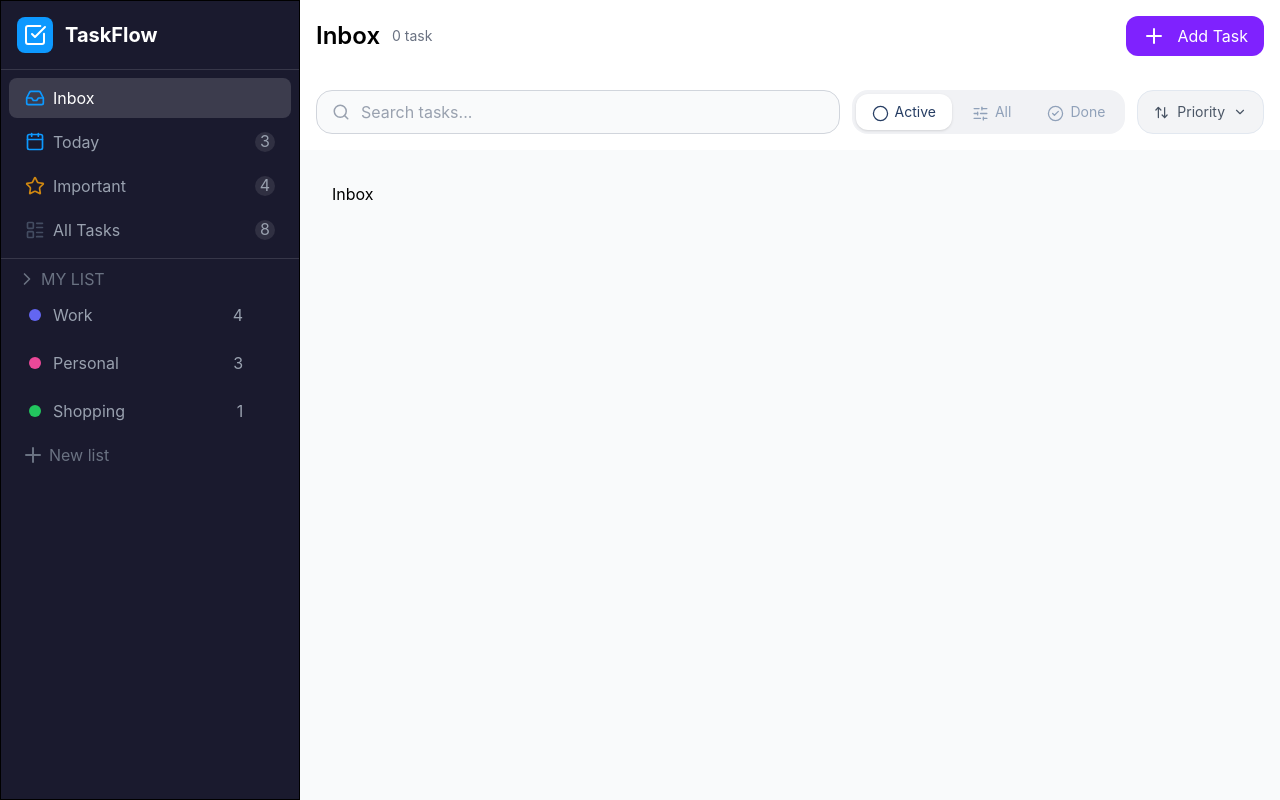
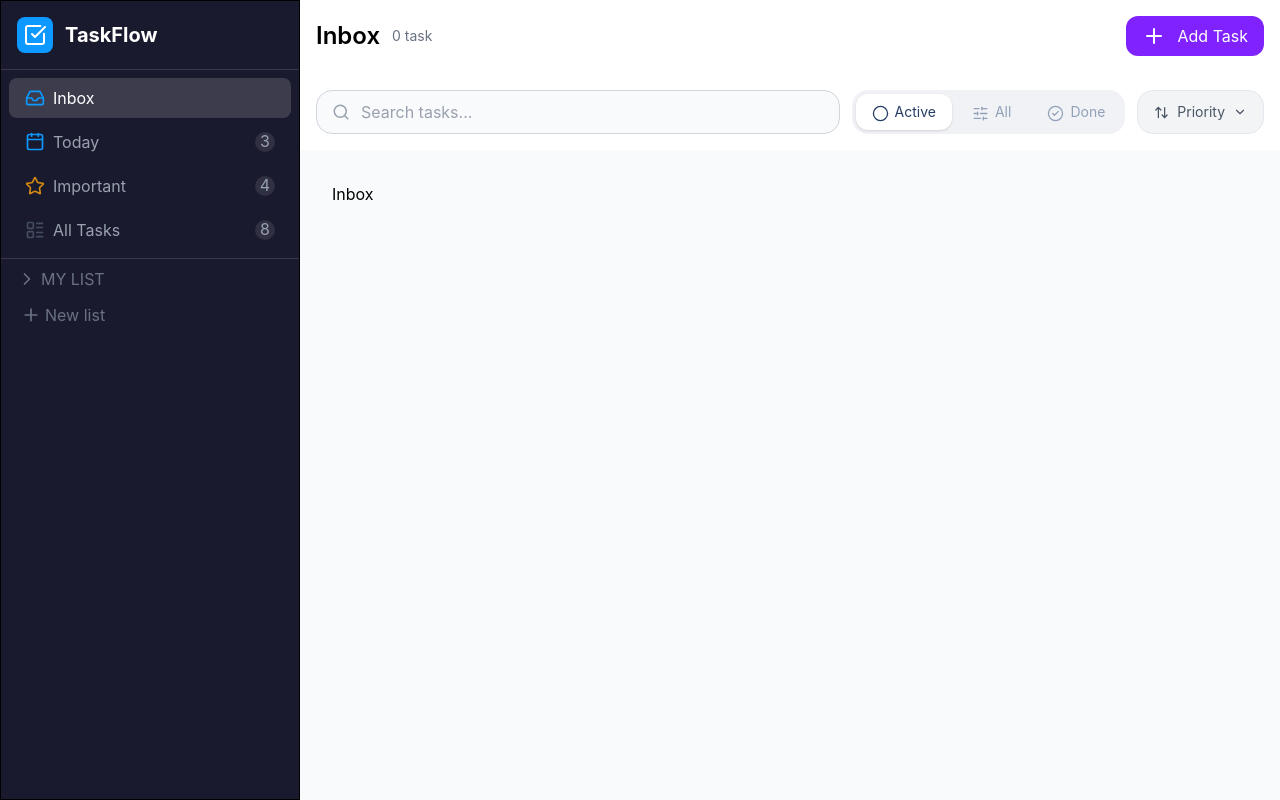
Before and after one commit to ekenekizi/task-flow, a Next.js app: page / in a window 1280 px wide. Built offline with nearby package versions, Linux system fonts and the light colour scheme.

Commit message:
fixed sidebar

```diff
--- a/components/layout/SideBar.tsx
+++ b/components/layout/SideBar.tsx
@@ -52,6 +52,7 @@ export default function SideBar() {
           <h2>MY LIST</h2>
         </button>
 
+        {isListOpen && (
           <nav>
             <ul className="flex flex-col gap-2">
               {listItems.map((item) => (
@@ -66,13 +67,14 @@ export default function SideBar() {
               ))}
             </ul>
           </nav>
+        )}
 
         {showListMenu || (
           <button
             className="text-gray-500 flex items-center gap-1 py-2 px-1 rounded-md hover:bg-active/40 transition-all duration-200 w-full hover:text-gray-300"
             onClick={toggleListMenu}
           >
-            <Plus />
+            <Plus size={20} />
             <p>New list</p>
           </button>
         )}
```
Lines whose indentation alone changed are shown as unchanged.
